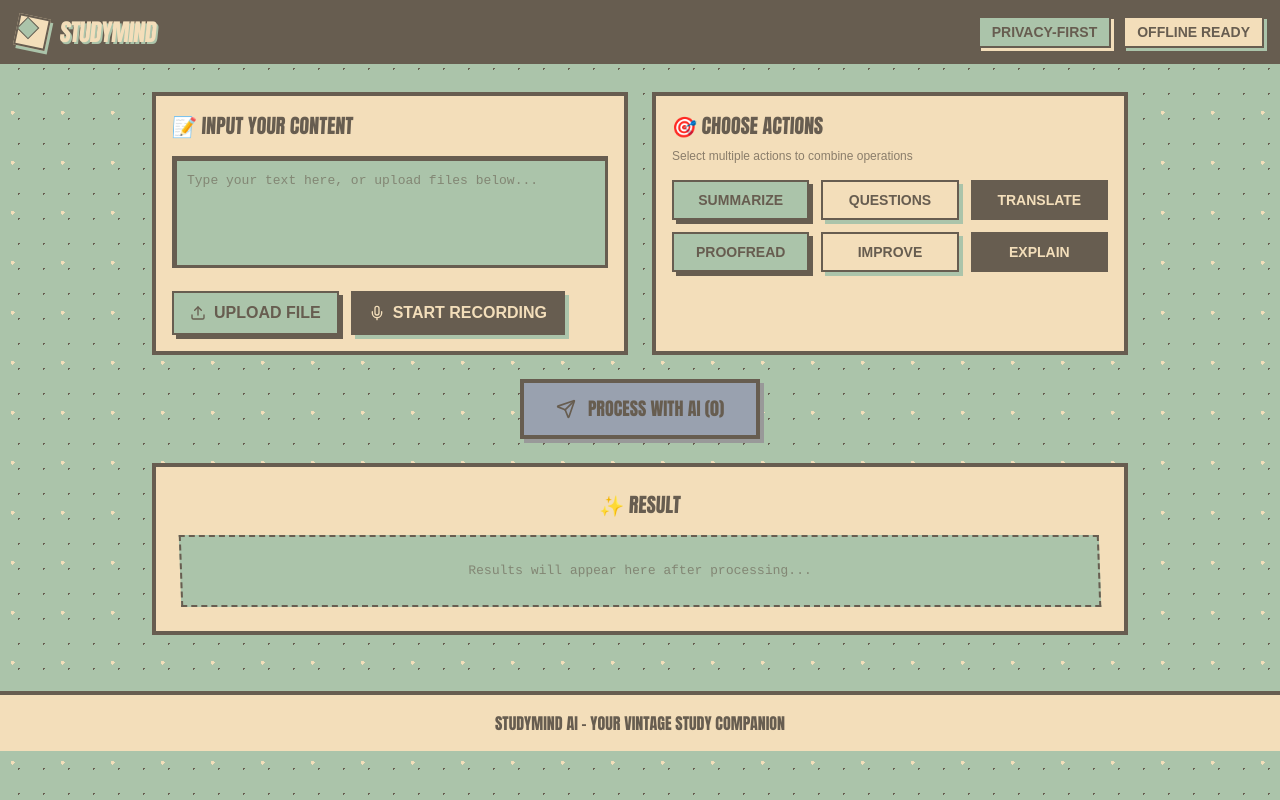
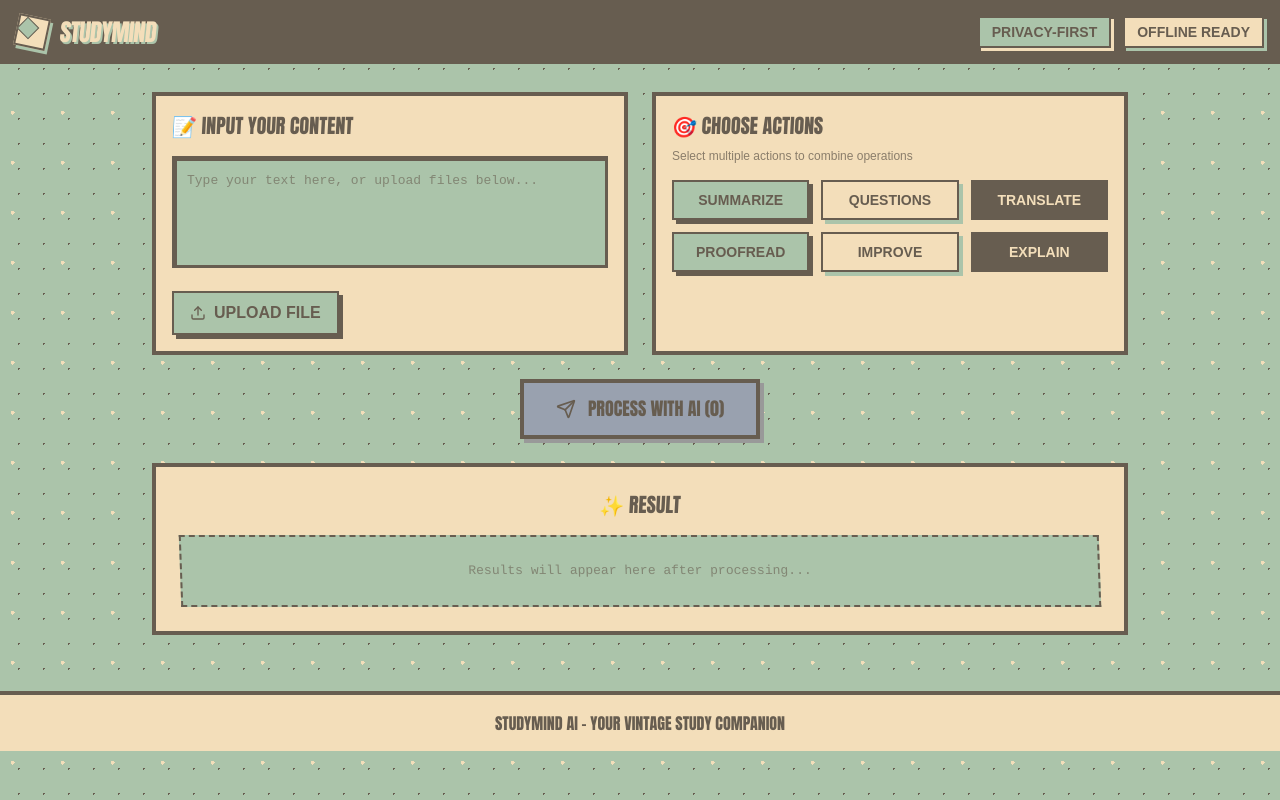
Before and after one commit to Monacrh/StudyMind, a Next.js app: page / in a window 1280 px wide. Built offline with nearby package versions, Linux system fonts and the light colour scheme.

Commit message:
feat: remove record input

```diff
--- a/src/app/components/InputSection.tsx
+++ b/src/app/components/InputSection.tsx
@@ -1,23 +1,19 @@
 // components/InputSection.tsx
 import React, { useRef } from 'react';
-import { Upload, Mic, MicOff, FileText, Image } from 'lucide-react';
+import { Upload, FileText, Image } from 'lucide-react';
 
 interface InputSectionProps {
   inputText: string;
   setInputText: (text: string) => void;
   selectedFiles: File[];
   setSelectedFiles: React.Dispatch<React.SetStateAction<File[]>>;
-  isRecording: boolean;
-  setIsRecording: (recording: boolean) => void;
 }
 
 export default function InputSection({
   inputText,
   setInputText,
   selectedFiles,
-  setSelectedFiles,
-  isRecording,
-  setIsRecording
+  setSelectedFiles
 }: InputSectionProps) {
   const fileInputRef = useRef<HTMLInputElement>(null);
 
@@ -28,10 +24,6 @@ export default function InputSection({
 
   const removeFile = (index: number) => {
     setSelectedFiles(prev => prev.filter((_, i) => i !== index));
-  };
-
-  const toggleRecording = () => {
-    setIsRecording(!isRecording);
   };
 
   return (
@@ -68,18 +60,6 @@ export default function InputSection({
             onChange={handleFileUpload}
             className="hidden"
           />
-
-          <button
-            onClick={toggleRecording}
-            className={`flex items-center gap-2 px-4 py-2 font-bold border-2 border-[#675D50] transition-all ${
-              isRecording
-                ? 'bg-red-400 shadow-[4px_4px_0px_0px_#675D50] animate-pulse text-[#675D50]'
-                : 'bg-[#675D50] text-[#F3DEBA] shadow-[4px_4px_0px_0px_#ABC4AA] hover:shadow-[2px_2px_0px_0px_#ABC4AA] hover:translate-x-0.5 hover:translate-y-0.5'
-            }`}
-          >
-            {isRecording ? <MicOff className="w-4 h-4" /> : <Mic className="w-4 h-4" />}
-            {isRecording ? 'STOP RECORDING' : 'START RECORDING'}
-          </button>
         </div>
 
         {selectedFiles.length > 0 && (
--- a/src/app/page.tsx
+++ b/src/app/page.tsx
@@ -11,7 +11,6 @@ import ResultSection from './components/ResultSection';
 export default function StudyMindApp() {
   const [inputText, setInputText] = useState('');
   const [selectedFiles, setSelectedFiles] = useState<File[]>([]);
-  const [isRecording, setIsRecording] = useState(false);
   const [selectedActions, setSelectedActions] = useState<string[]>([]);
   const [result, setResult] = useState('');
   const [isProcessing, setIsProcessing] = useState(false);
@@ -104,8 +103,6 @@ export default function StudyMindApp() {
             setInputText={setInputText}
             selectedFiles={selectedFiles}
             setSelectedFiles={setSelectedFiles}
-            isRecording={isRecording}
-            setIsRecording={setIsRecording}
           />
 
           <ActionSection
```
